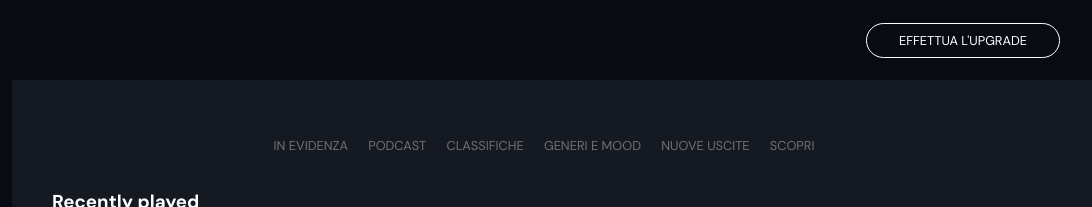
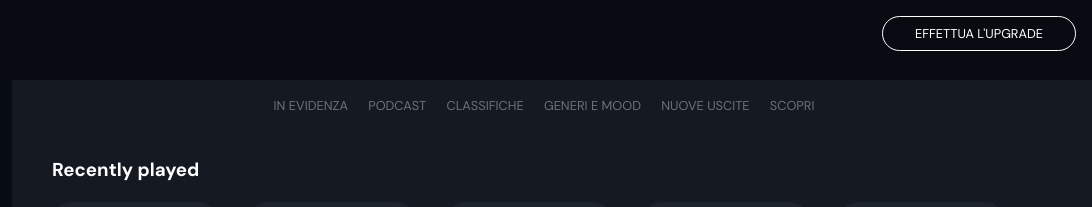
Before and after one commit to dona70909/bonus-html-css-spotifyweb, a plain HTML site: page index.html in a window 1280 px wide. Shown: the top 207 px of the page, 188-1280 px from the left. Drawn offline with Linux system fonts and the light colour scheme.

Commit message:
top banner  fisso

```diff
--- a/css/style.css
+++ b/css/style.css
@@ -45,6 +45,23 @@ p{
     flex-direction: column;
 }
 
+.clearfix::after{
+    display: table;
+    content: " ";
+    clear: both;
+}
+
+.float-right{
+    float: right;
+}
+
+.top-banner{
+    width: calc(100vw - 200px);
+    position: fixed;
+    z-index: 1;
+}
+
+/* list menu padding */
 
 /* TODO--------------------------------------------- */
 
@@ -161,7 +178,7 @@ main{
     background-color: #080b12;
     justify-content:end;
     align-items: center;
-    padding-right: 2rem;
+    padding: 1rem;
 }
 
 .top-banner > a{
@@ -182,7 +199,7 @@ main{
 .list-menu{
     background-color: rgb(20, 25, 34);
     justify-content: center;
-    padding: 1.5rem;
+    padding: 4rem 1.5rem 2rem;
 }
 
 .list-menu > ul > li{
@@ -631,6 +648,10 @@ hr{
 
     /* ?  LIST MENU flex*/
 
+    .top-banner{
+        width: calc(100vw - 50px);
+    }
+
     .top-banner > a:hover{
         transform: scale(1.1);
     }
--- a/index.html
+++ b/index.html
@@ -106,8 +106,8 @@
             <section class="main-content">
 
                 <!-- *TOP BANNER  -->
-                <div class="top-banner flex">
-                    <a href="#">Effettua l'upgrade</a>
+                <div class="top-banner clearfix">
+                    <a class="float-right" href="#">Effettua l'upgrade</a>
                 </div>
 
                 <!-- *PLAYLISTS CONTAINER -->
```
